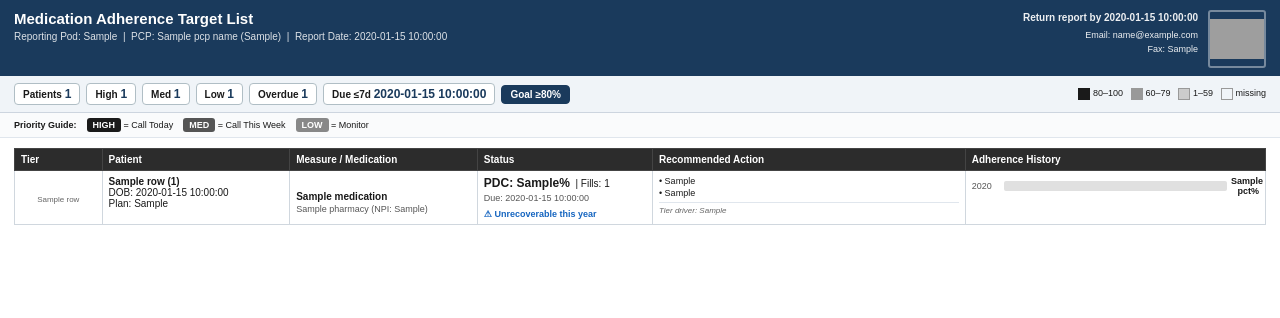
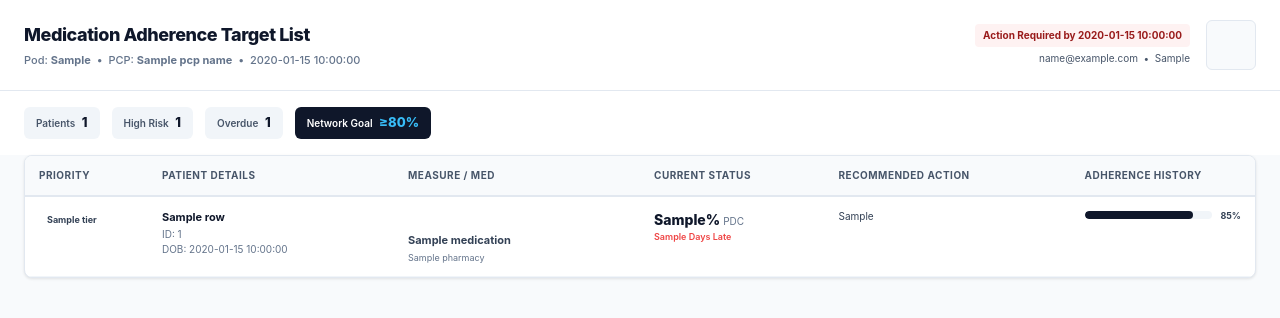
Before and after one commit to BasselD/report_automation, a Python web app: template pdf_automation_mat/templates/report.html in a window 1280 px wide. Shown: the top 318 px of the page. Run offline with Jinja, Linux system fonts and the light colour scheme; the template is opened without the code that fills it: most values are stand-ins (such as "Sample title", 1, 10 or a date in 2020); grey boxes are pictures that could not be loaded.

Commit message:
Revamp report.html for improved styling and layout

```diff
--- a/pdf_automation_mat/templates/report.html
+++ b/pdf_automation_mat/templates/report.html
@@ -3,84 +3,140 @@
 <head>
 <meta charset="UTF-8"/>
 <style>
+  /* Modern Reset & Base */
   * { box-sizing: border-box; margin: 0; padding: 0; }
-  body { font-family: Arial, sans-serif; font-size: 11px; color: #1a1a1a; background: #fff; }
+  body {
+    font-family: 'Inter', -apple-system, BlinkMacSystemFont, "Segoe UI", Roboto, sans-serif;
+    font-size: 11px;
+    color: #334155;
+    background: #f8fafc;
+    line-height: 1.5;
+  }
 
+  /* Header - Cleaner and more professional */
   .report-header {
-    background: #1a3a5c; color: #fff;
-    padding: 10px 14px 8px;
-    display: flex; justify-content: space-between; align-items: flex-start;
+    background: #ffffff;
+    color: #1e293b;
+    padding: 20px 24px;
+    display: flex;
+    justify-content: space-between;
+    align-items: center;
+    border-bottom: 1px solid #e2e8f0;
   }
-  .header-left h1 { font-size: 15px; font-weight: 700; margin-bottom: 4px; }
-  .header-left .meta { font-size: 10px; opacity: .85; }
-  .header-right { display: flex; align-items: flex-start; gap: 10px; text-align: right; }
-  .header-right-text { font-size: 9px; line-height: 1.6; opacity: .92; }
-  .header-right-text .return-by { font-size: 10px; font-weight: 700; margin-bottom: 2px; }
-  .qr-code { width: 58px; height: 58px; object-fit: contain; border: 2px solid rgba(255,255,255,0.4); border-radius: 3px; }
-  .qr-placeholder { width: 58px; height: 58px; border: 2px solid rgba(255,255,255,0.4); border-radius: 3px; display: flex; align-items: center; justify-content: center; font-size: 7px; opacity: .6; text-align: center; line-height: 1.3; }
+  .header-left h1 {
+    font-size: 18px;
+    font-weight: 800;
+    letter-spacing: -0.025em;
+    color: #0f172a;
+    margin-bottom: 4px;
+  }
+  .header-left .meta { font-size: 11px; color: #64748b; font-weight: 500; }
 
-  .metrics-bar { display: flex; flex-wrap: wrap; gap: 6px; background: #f0f4f8; padding: 7px 14px; border-bottom: 1px solid #cdd5df; align-items: center; }
-  .pill { background: #fff; border: 1px solid #b0bec5; border-radius: 4px; padding: 3px 8px; font-size: 10px; font-weight: 600; }
-  .pill span { color: #1a3a5c; font-size: 12px; }
-  .pill.goal { background: #1a3a5c; color: #fff; border-color: #1a3a5c; }
-  .legend { margin-left: auto; display: flex; gap: 8px; font-size: 9px; align-items: center; }
-  .legend-box { width: 12px; height: 12px; display: inline-block; vertical-align: middle; border: 1px solid #999; }
+  .header-right { display: flex; align-items: center; gap: 16px; }
+  .header-right-text { font-size: 10px; text-align: right; color: #475569; }
+  .return-by {
+    background: #fef2f2;
+    color: #991b1b;
+    padding: 4px 8px;
+    border-radius: 4px;
+    font-weight: 700;
+    display: inline-block;
+    margin-bottom: 4px;
+  }
 
-  .priority-guide { display: flex; align-items: center; gap: 10px; padding: 5px 14px; font-size: 9px; background: #fafbfc; border-bottom: 1px solid #e0e6ed; }
-  .badge { display:inline-block; padding: 2px 6px; border-radius: 3px; font-weight: 700; font-size: 9px; color: #fff; }
-  .badge.high { background: #1a1a1a; }
-  .badge.med  { background: #555; }
-  .badge.low  { background: #888; }
+  /* Metrics Bar - "Card" style */
+  .metrics-bar {
+    display: flex;
+    gap: 12px;
+    padding: 16px 24px;
+    align-items: center;
+    background: #fff;
+  }
+  .pill {
+    background: #f1f5f9;
+    border-radius: 6px;
+    padding: 6px 12px;
+    font-size: 10px;
+    font-weight: 600;
+    color: #475569;
+  }
+  .pill span { color: #0f172a; font-size: 13px; font-weight: 800; margin-left: 4px; }
+  .pill.goal { background: #0f172a; color: #fff; }
+  .pill.goal span { color: #38bdf8; }
 
-  .table-section { padding: 10px 14px 0; }
-  table { width: 100%; border-collapse: collapse; table-layout: fixed; page-break-inside: auto; }
-  thead { display: table-header-group; }
-  tr    { page-break-inside: avoid; page-break-after: auto; }
-  th { background: #2c2c2c; color: #fff; font-size: 10px; font-weight: 600; padding: 5px 6px; text-align: left; border: 1px solid #444; }
-  td { padding: 5px 6px; vertical-align: top; border: 1px solid #d0d7de; font-size: 10px; }
-  tr:nth-child(even) td { background: #f7f9fb; }
+  /* Table Styling - The "Sharp" look */
+  .table-section { padding: 0 24px 24px; }
+  table {
+    width: 100%;
+    border-collapse: separate;
+    border-spacing: 0;
+    background: #fff;
+    border-radius: 8px;
+    overflow: hidden;
+    box-shadow: 0 1px 3px rgba(0,0,0,0.1);
+    border: 1px solid #e2e8f0;
+  }
 
-  col.c-tier    { width: 7%; }
-  col.c-patient { width: 15%; }
-  col.c-med     { width: 15%; }
-  col.c-status  { width: 14%; }
-  col.c-action  { width: 25%; }
-  col.c-history { width: 24%; }
+  th {
+    background: #f8fafc;
+    color: #475569;
+    font-size: 10px;
+    font-weight: 700;
+    text-transform: uppercase;
+    letter-spacing: 0.05em;
+    padding: 12px 14px;
+    text-align: left;
+    border-bottom: 2px solid #e2e8f0;
+  }
 
-  .tier-cell { text-align: center; }
-  .tier-badge { display:inline-block; padding: 3px 6px; border-radius: 3px; font-weight: 700; font-size: 10px; color: #fff; margin-bottom: 2px; }
-  .tier-badge.HIGH { background: #1a1a1a; }
-  .tier-badge.MED  { background: #555; }
-  .tier-badge.LOW  { background: #888; }
-  .tier-label { font-size: 8px; color: #666; line-height: 1.3; }
+  td {
+    padding: 12px 14px;
+    vertical-align: top;
+    border-bottom: 1px solid #f1f5f9;
+    font-size: 11px;
+  }
 
-  .measure-tag { display:inline-block; padding: 1px 5px; border-radius: 3px; font-size: 9px; font-weight: 700; color: #fff; margin-bottom: 3px; }
-  .tag-RASA { background: #1565c0; }
-  .tag-DIAB { background: #2e7d32; }
-  .tag-STAT { background: #6a1b9a; }
+  /* Status Badges */
+  .tier-badge {
+    display: inline-flex;
+    align-items: center;
+    padding: 4px 8px;
+    border-radius: 12px;
+    font-weight: 700;
+    font-size: 9px;
+  }
+  .HIGH { background: #fee2e2; color: #991b1b; }
+  .MED  { background: #ffedd5; color: #9a3412; }
+  .LOW  { background: #f1f5f9; color: #475569; }
 
-  .pharmacy-name { font-size: 9px; color: #555; margin-top: 2px; line-height: 1.3; }
+  .measure-tag {
+    display: inline-block;
+    padding: 2px 6px;
+    border-radius: 4px;
+    font-size: 9px;
+    font-weight: 800;
+    color: #fff;
+    margin-bottom: 6px;
+  }
+  .tag-RASA { background: #3b82f6; }
+  .tag-DIAB { background: #10b981; }
+  .tag-STAT { background: #8b5cf6; }
 
-  .pdc-value  { font-weight: 700; font-size: 12px; }
-  .pdc-high   { color: #1b5e20; }
-  .pdc-med    { color: #e65100; }
-  .pdc-low    { color: #b71c1c; }
-  .pdc-detail { font-size: 9px; color: #555; margin-top: 2px; line-height: 1.5; }
-  .recoverable-line { font-size: 9px; color: #1565c0; font-weight: 600; margin-top: 3px; }
+  /* Adherence History Bars */
+  .hist-row { display: flex; align-items: center; margin-bottom: 4px; gap: 8px; }
+  .hist-bar-bg {
+    flex: 1;
+    background: #f1f5f9;
+    height: 8px;
+    border-radius: 10px;
+    overflow: hidden;
+  }
+  .hist-bar { height: 100%; border-radius: 10px; }
+  .bar-80plus  { background: #0f172a; }
+  .bar-60to79  { background: #94a3b8; }
+  .bar-below60 { background: #cbd5e1; }
 
-  .action-item { font-size: 9px; margin-bottom: 2px; }
-  .tier-driver { font-size: 8px; color: #666; font-style: italic; margin-top: 4px; border-top: 1px solid #e0e6ed; padding-top: 3px; }
-
-  .hist-row    { display: flex; align-items: center; margin-bottom: 3px; gap: 4px; }
-  .hist-year   { font-size: 9px; width: 28px; color: #555; }
-  .hist-bar-bg { flex: 1; background: #e0e0e0; height: 10px; border-radius: 2px; overflow: hidden; }
-  .hist-bar    { height: 100%; border-radius: 2px; }
-  .bar-80plus  { background: #1a1a1a; }
-  .bar-60to79  { background: #999; }
-  .bar-below60 { background: #ccc; }
-  .hist-pct    { font-size: 9px; font-weight: 600; width: 28px; text-align: right; }
-
-  @page { margin: 12mm 10mm; size: letter; }
+  @page { margin: 10mm; size: letter; }
 </style>
 </head>
 <body>
@@ -89,113 +145,73 @@
   <div class="header-left">
     <h1>Medication Adherence Target List</h1>
     <div class="meta">
-      Reporting Pod: {{ reporting_pod }}
-      &nbsp;|&nbsp; PCP: {{ pcp_name }} ({{ pcp_npi }})
-      &nbsp;|&nbsp; Report Date: {{ report_date }}
+      Pod: <strong>{{ reporting_pod }}</strong> &nbsp;•&nbsp;
+      PCP: <strong>{{ pcp_name }}</strong> &nbsp;•&nbsp;
+      {{ report_date }}
     </div>
   </div>
   <div class="header-right">
     <div class="header-right-text">
-      <div class="return-by">Return report by {{ return_by_date }}</div>
-      <div>Email: {{ contact_email }}</div>
-      <div>Fax: {{ contact_fax }}</div>
+      <div class="return-by">Action Required by {{ return_by_date }}</div>
+      <div>{{ contact_email }} &nbsp;•&nbsp; {{ contact_fax }}</div>
     </div>
-    {% if qr_code_path %}
-    <img class="qr-code" src="{{ qr_code_path }}" alt="QR Code"/>
-    {% else %}
-    <div class="qr-placeholder">QR<br/>CODE</div>
-    {% endif %}
+    <div class="qr-placeholder" style="width:50px; height:50px; border:1px solid #e2e8f0; border-radius:6px; background:#f8fafc;"></div>
   </div>
 </div>
 
 <div class="metrics-bar">
   <div class="pill">Patients <span>{{ total_patients }}</span></div>
-  <div class="pill">High <span>{{ high_count }}</span></div>
-  <div class="pill">Med <span>{{ med_count }}</span></div>
-  <div class="pill">Low <span>{{ low_count }}</span></div>
+  <div class="pill">High Risk <span>{{ high_count }}</span></div>
   <div class="pill">Overdue <span>{{ overdue_count }}</span></div>
-  <div class="pill">Due ≤7d <span>{{ due_7d_count }}</span></div>
-  <div class="pill goal">Goal ≥80%</div>
-  <div class="legend">
-    <span><span class="legend-box" style="background:#1a1a1a;border-color:#1a1a1a;"></span> 80–100</span>
-    <span><span class="legend-box" style="background:#999;border-color:#999;"></span> 60–79</span>
-    <span><span class="legend-box" style="background:#ccc;"></span> 1–59</span>
-    <span><span class="legend-box"></span> missing</span>
-  </div>
-</div>
-
-<div class="priority-guide">
-  <strong>Priority Guide:</strong>
-  <span><span class="badge high">HIGH</span> = Call Today</span>
-  <span><span class="badge med">MED</span> = Call This Week</span>
-  <span><span class="badge low">LOW</span> = Monitor</span>
+  <div class="pill goal">Network Goal <span>≥80%</span></div>
 </div>
 
 <div class="table-section">
 <table>
-  <colgroup>
-    <col class="c-tier"/><col class="c-patient"/><col class="c-med"/>
-    <col class="c-status"/><col class="c-action"/><col class="c-history"/>
-  </colgroup>
   <thead>
     <tr>
-      <th>Tier</th><th>Patient</th><th>Measure / Medication</th>
-      <th>Status</th><th>Recommended Action</th><th>Adherence History</th>
+      <th style="width: 10%">Priority</th>
+      <th style="width: 20%">Patient Details</th>
+      <th style="width: 20%">Measure / Med</th>
+      <th style="width: 15%">Current Status</th>
+      <th style="width: 20%">Recommended Action</th>
+      <th style="width: 15%">Adherence History</th>
     </tr>
   </thead>
   <tbody>
   {% for row in patients %}
   <tr>
-    <td class="tier-cell">
+    <td>
       <div class="tier-badge {{ row.tier }}">{{ row.tier }}</div>
-      <div class="tier-label">{{ row.tier_label }}</div>
     </td>
     <td>
-      <strong>{{ row.member_name }} ({{ row.member_id }})</strong><br/>
-      DOB: {{ row.dob }}<br/>
-      Plan: {{ row.health_plan }}
+      <div style="font-weight: 700; color: #0f172a; margin-bottom: 2px;">{{ row.member_name }}</div>
+      <div style="color: #64748b; font-size: 10px;">ID: {{ row.member_id }}</div>
+      <div style="color: #64748b; font-size: 10px;">DOB: {{ row.dob }}</div>
     </td>
     <td>
       <span class="measure-tag tag-{{ row.measure_tag }}">{{ row.measure_tag }}</span><br/>
-      <strong>{{ row.medication }}</strong>
-      <div class="pharmacy-name">
-        {{ row.pharmacy }}{% if row.pharmacy_npi %} (NPI: {{ row.pharmacy_npi }}){% endif %}
-      </div>
+      <div style="font-weight: 700;">{{ row.medication }}</div>
+      <div style="font-size: 9px; color: #64748b; margin-top: 2px;">{{ row.pharmacy }}</div>
     </td>
     <td>
-      <span class="pdc-value {{ row.pdc_class }}">PDC: {{ row.pdc_pct }}%</span>
-      &nbsp;| Fills: {{ row.fill_count }}<br/>
-      <div class="pdc-detail">
-        {% if row.days_late > 0 %}Late: {{ row.days_late }}d{% if row.due_date != '—' %} | {% endif %}{% endif %}
-        {% if row.due_date != '—' %}Due: {{ row.due_date }}{% endif %}
-      </div>
-      {% if row.recoverable_days is not none %}
-      <div class="recoverable-line">
-        {% if row.recoverable_days > 0 %}Recoverable in {{ row.recoverable_days }}d
-        {% else %}⚠ Unrecoverable this year{% endif %}
-      </div>
-      {% endif %}
+      <div style="font-size: 14px; font-weight: 800; color: #0f172a;">{{ row.pdc_pct }}% <span style="font-size: 10px; color: #64748b; font-weight: 400;">PDC</span></div>
+      <div style="font-size: 9px; color: #ef4444; font-weight: 600;">{{ row.days_late }} Days Late</div>
     </td>
     <td>
-      {% if row.action1 %}<div class="action-item">• {{ row.action1 }}</div>{% endif %}
-      {% if row.action2 %}<div class="action-item">• {{ row.action2 }}</div>{% endif %}
-      {% if row.tier_driver %}<div class="tier-driver">Tier driver: {{ row.tier_driver }}</div>{% endif %}
+      <div style="font-size: 10px; line-height: 1.4;">{{ row.recommended_action }}</div>
     </td>
     <td>
-      {% for h in row.history %}
       <div class="hist-row">
-        <span class="hist-year">{{ h.year }}</span>
-        <div class="hist-bar-bg">
-          {% if h.pct is not none %}<div class="hist-bar {{ h.bar_class }}" style="width:{{ h.pct }}%;"></div>{% endif %}
-        </div>
-        <span class="hist-pct">{% if h.pct is not none %}{{ h.pct }}%{% else %}—{% endif %}</span>
+        <div class="hist-bar-bg"><div class="hist-bar bar-80plus" style="width: 85%;"></div></div>
+        <div style="font-size: 9px; font-weight: 700;">85%</div>
       </div>
-      {% endfor %}
     </td>
   </tr>
   {% endfor %}
   </tbody>
 </table>
 </div>
+
 </body>
 </html>
```
